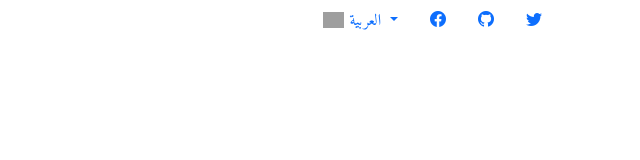
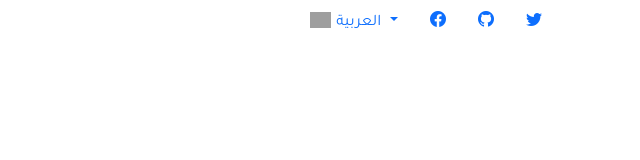
Before and after one commit to ahmedelsewailky/islamosphere, a plain HTML site: page index.html in a window 1280 px wide. Shown: the full height of the page, 640-1280 px from the left. Drawn offline with Linux system fonts and the light colour scheme; grey boxes are pictures that could not be loaded.

Commit message:
Change arabic font to tajawal

```diff
--- a/assets/css/style.css
+++ b/assets/css/style.css
@@ -1,3 +1,3 @@
 body {
-  font-family: "Jost", "Amiri", sans-serif;
+  font-family: "Jost", "Tajawal", sans-serif;
 }
--- a/index.html
+++ b/index.html
@@ -10,7 +10,7 @@
   <link rel="preconnect" href="https://fonts.googleapis.com">
   <link rel="preconnect" href="https://fonts.gstatic.com" crossorigin>
   <link rel="stylesheet"
-    href="https://fonts.googleapis.com/css2?family=Amiri:ital,wght@0,400;0,700;1,400;1,700&family=Jost:ital,wght@0,100..900;1,100..900&display=swap">
+    href="https://fonts.googleapis.com/css2?family=Jost:ital,wght@0,100..900;1,100..900&family=Tajawal:wght@200;300;400;500;700;800;900&display=swap">
 
   <!-- Css Files & Libraries -->
   <link rel="stylesheet" href="assets/libs/bootstrap/css/bootstrap.min.css">
@@ -61,20 +61,20 @@
                     </ul>
                   </li>
                   <li class="nav-item nav-social-item">
-                    <a href="https://facebook.com/ahmedelsewailky" class="nav-link" target="_blank" data-bs-placement="bottom" data-bs-toggle="tooltip" title="facebook"
-                      rel="noopener">
+                    <a href="https://facebook.com/ahmedelsewailky" class="nav-link" target="_blank"
+                      data-bs-placement="bottom" data-bs-toggle="tooltip" title="facebook" rel="noopener">
                       <i class="bi bi-facebook"></i>
                     </a>
                   </li>
                   <li class="nav-item nav-social-item">
-                    <a href="https://github.com/ahmedelsewailky" class="nav-link" target="_blank" data-bs-placement="bottom" data-bs-toggle="tooltip" title="github"
-                      rel="noopener">
+                    <a href="https://github.com/ahmedelsewailky" class="nav-link" target="_blank"
+                      data-bs-placement="bottom" data-bs-toggle="tooltip" title="github" rel="noopener">
                       <i class="bi bi-github"></i>
                     </a>
                   </li>
                   <li class="nav-item nav-social-item">
-                    <a href="https://twitter.com/elsewailky" class="nav-link" target="_blank" data-bs-placement="bottom" data-bs-toggle="tooltip" title="twitter"
-                      rel="noopener">
+                    <a href="https://twitter.com/elsewailky" class="nav-link" target="_blank" data-bs-placement="bottom"
+                      data-bs-toggle="tooltip" title="twitter" rel="noopener">
                       <i class="bi bi-twitter"></i>
                     </a>
                   </li>
```
